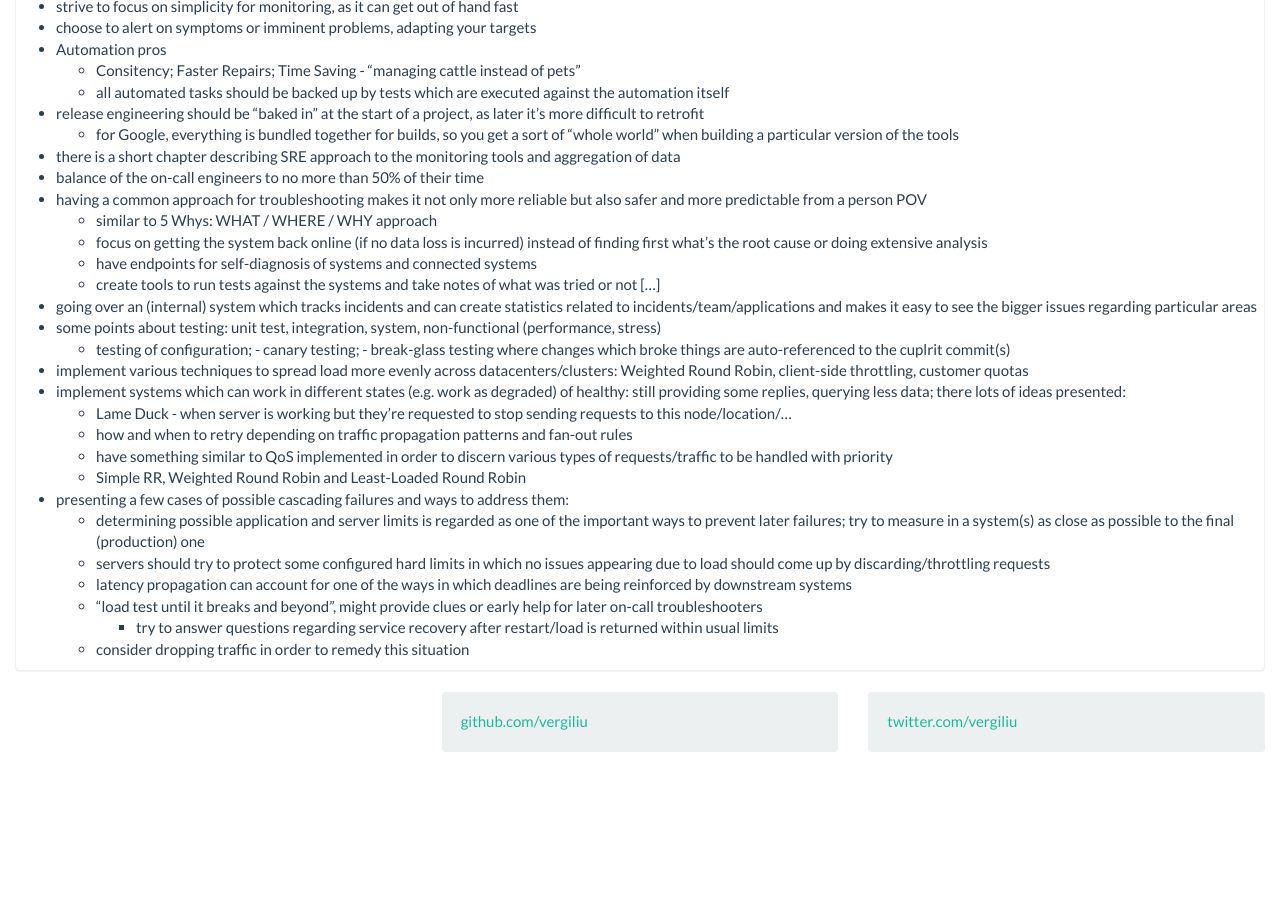
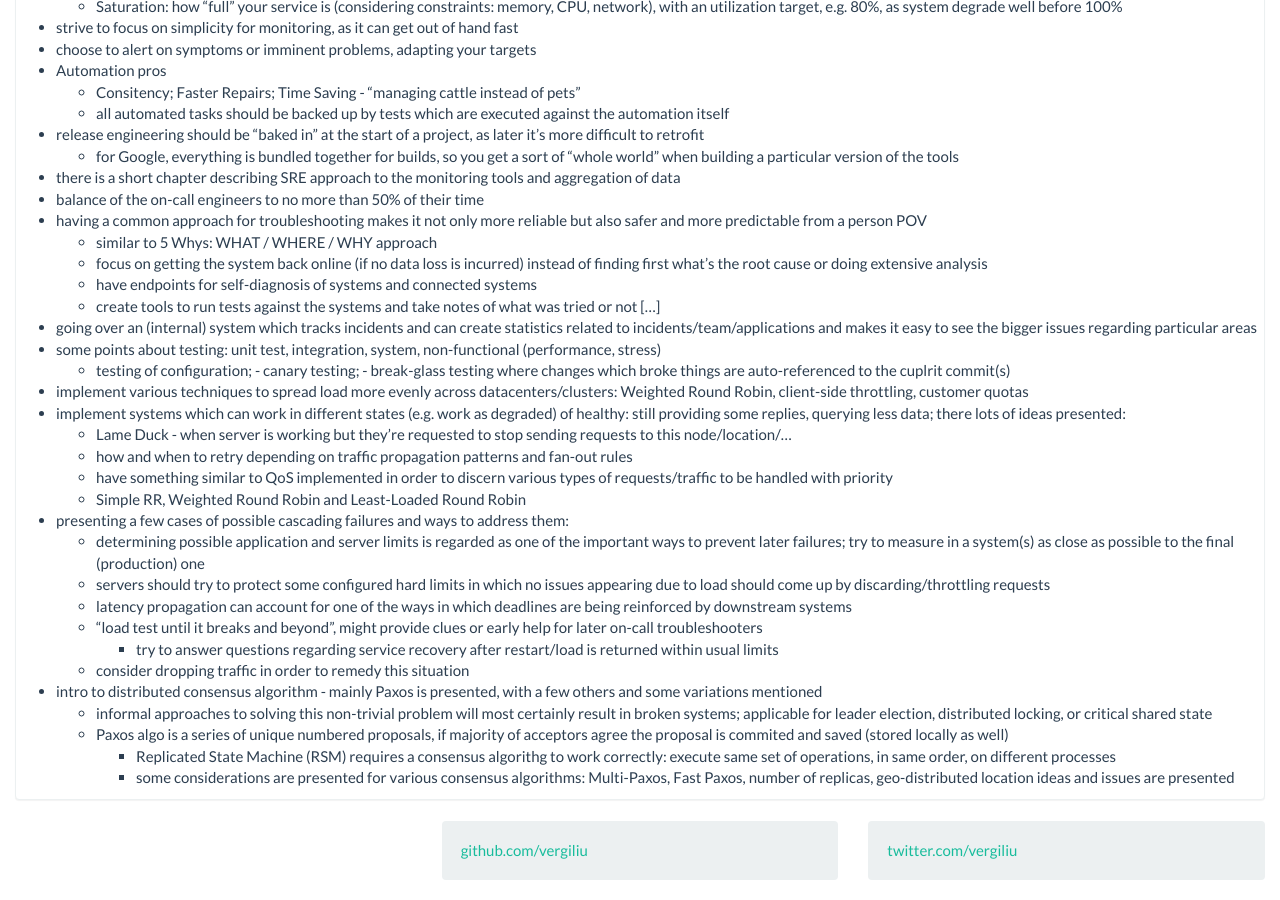
Before and after one commit to vergiliu/vergiliu.github.io, a Jekyll site: the page built from _posts/2016-09-30-sre.md, in a window 1280 px wide and 900 px high, scrolled down 679 px. Built offline with Jekyll 4.4.1, drawn with Linux system fonts in a browser that asks for light colours; before the commit the page ends 1451 px from its top, so only the background shows below that; some of the changed text lies outside the part shown.

Commit message:
updated SRE

```diff
--- a/_posts/2016-09-30-sre.md
+++ b/_posts/2016-09-30-sre.md
@@ -6,7 +6,8 @@
 tags: [books, reviews, 2016]
 ---
 
-The book starts with lots of useful information and practices, I'll put down the ones that I considered important:
+Although you can really see that the book is more of a collection of articles put together than a coherent train of thought that tries to get some idea across, it still has lots of useful info inside.
+It begins with useful information and practices, I'll put down the ones that I considered important:
 
 - don't try to have 100% availability as none of the supporting systems (network, power grid, storage, so on) has it, so going from 99.999% to 100% availability adds to much burden to costs and people
 
@@ -59,3 +60,8 @@
     - "load test until it breaks and beyond", might provide clues or early help for later on-call troubleshooters
         - try to answer questions regarding service recovery after restart/load is returned within usual limits
     - consider dropping traffic in order to remedy this situation
+- intro to distributed consensus algorithm - mainly Paxos is presented, with a few others and some variations mentioned
+    - informal approaches to solving this non-trivial problem will most certainly result in broken systems; applicable for leader election, distributed locking, or critical shared state
+    - Paxos algo is a series of unique numbered proposals, if majority of acceptors agree the proposal is commited and saved (stored locally as well)
+        - Replicated State Machine (RSM) requires a consensus algorithg to work correctly: execute same set of operations, in same order, on different processes
+        - some considerations are presented for various consensus algorithms: Multi-Paxos, Fast Paxos, number of replicas, geo-distributed location ideas and issues are presented
```
